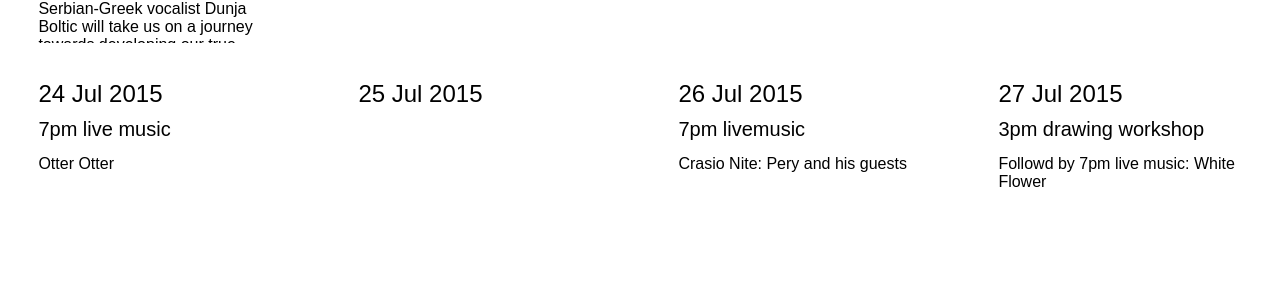
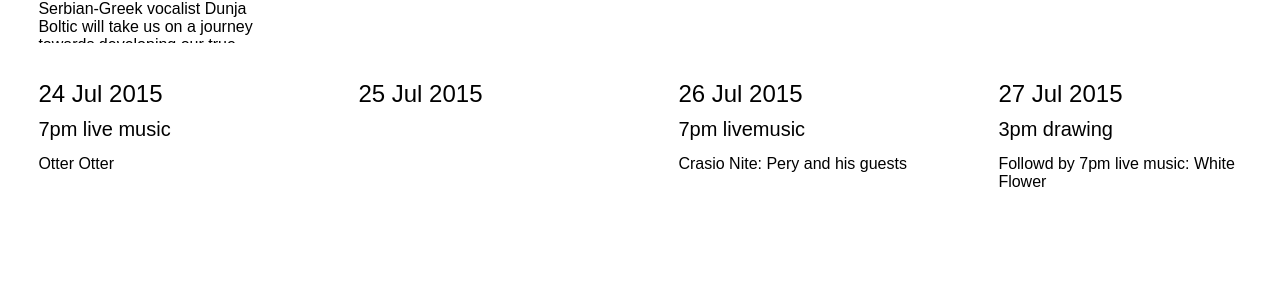
Before and after one commit to itsnevergonnawork/uncommonsense, a Jekyll site: the page built from index.html, in a window 1280 px wide. Shown: the part 1076-1359 px from the top of the page. Built offline with Jekyll 4.4.1, drawn with Linux system fonts in a browser that asks for light colours.

Commit message:
Update 2015-07-27-day-8.html

```diff
--- a/_posts/2015-07-27-day-8.html
+++ b/_posts/2015-07-27-day-8.html
@@ -4,6 +4,6 @@ date: 2015-07-24
 ---
 <div class="day-inner">
 <h2>27 Jul 2015</h2>
-<h3>3pm drawing workshop</h3> <br>
+<h3>3pm drawing</h3> <br>
 <p>Followd by 7pm live music: White Flower</p>
 </div>
```
